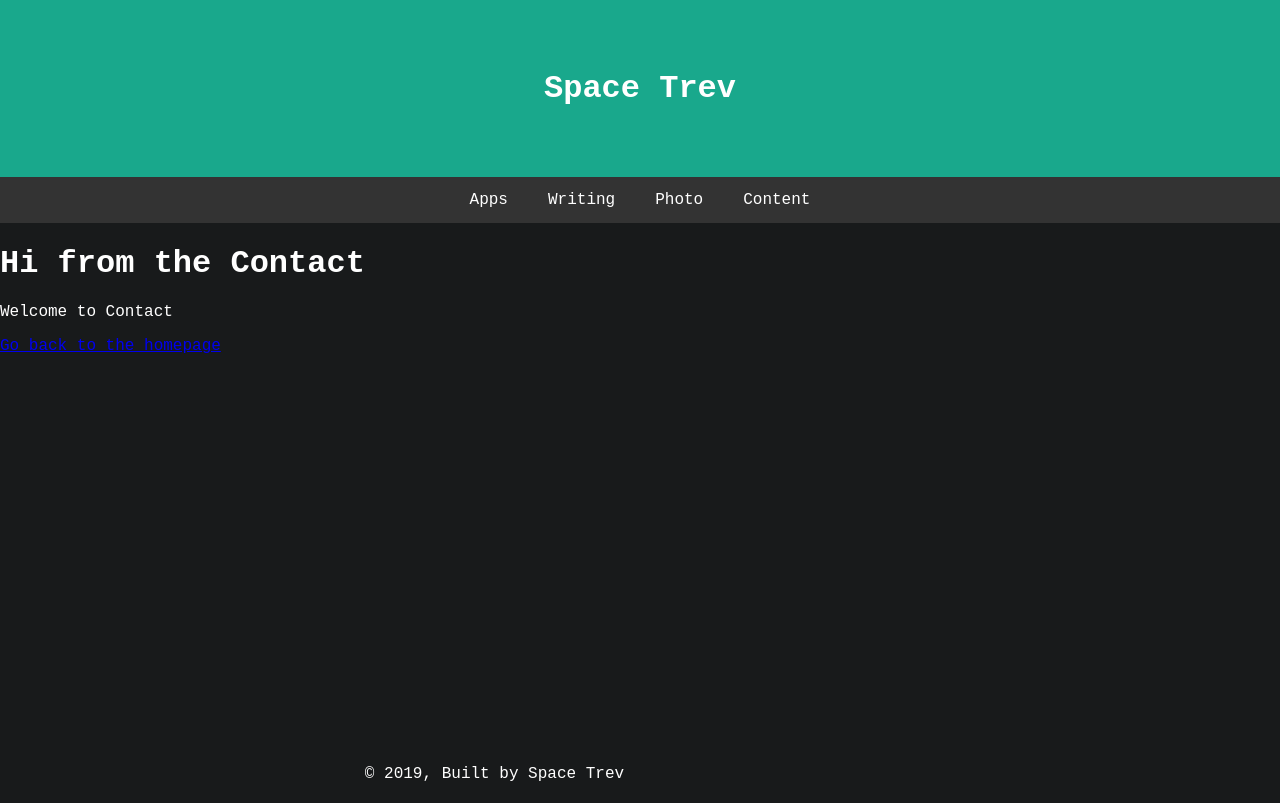
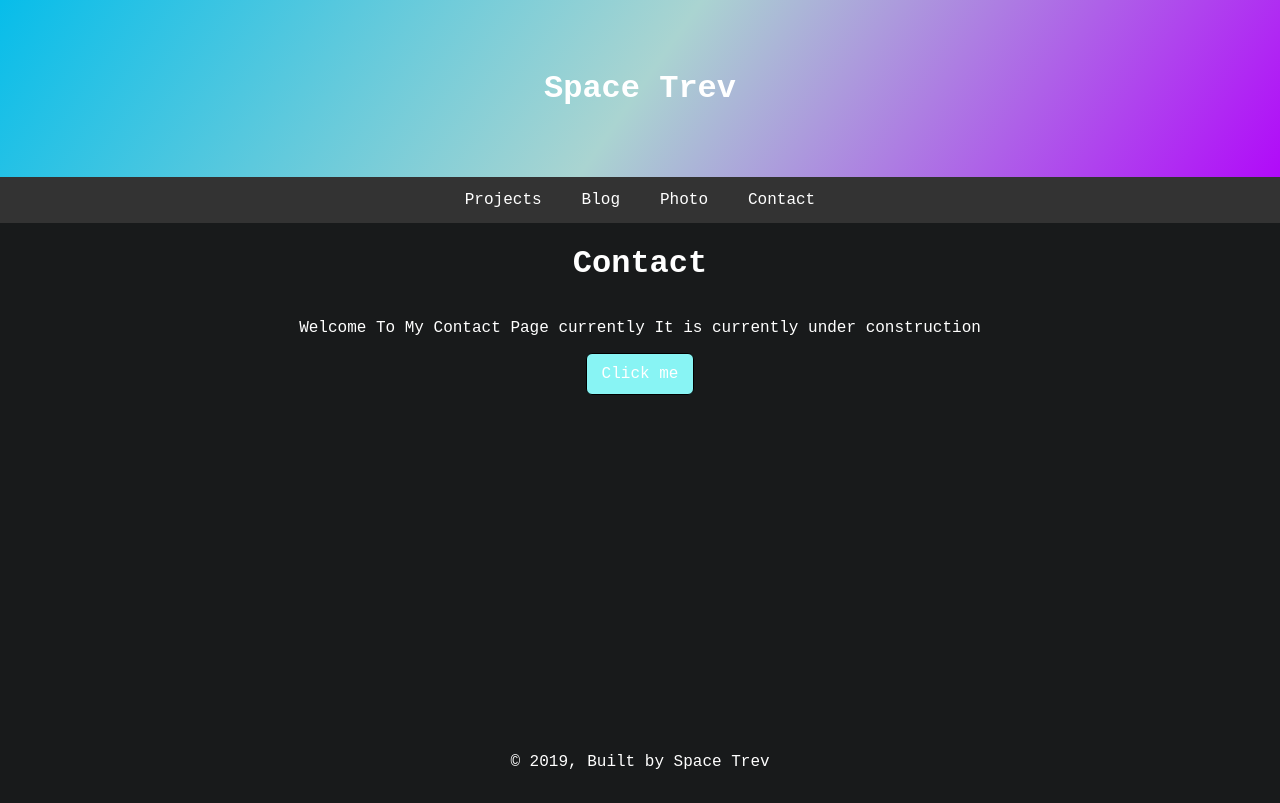
Before and after one commit to SpaceTrev/Portfolio, a Gatsby site: page /contact in a window 1280 px wide. Built offline with nearby package versions, Linux system fonts and the light colour scheme; Gatsby itself is replaced by a stand-in of ours.

Commit message:
fixed layout on all pages removed unessecary parent flex's also added some styling to buttons and fixed blog post layout

```diff
--- /dev/null
+++ b/src/components/ProjectsHeaderCard.js
@@ -0,0 +1,25 @@
+import React from "react"
+import LinkButton from "../reusable/LinkButton"
+import FlexRow from "../reusable/FlexRow"
+import FlexColumn from "../reusable/FlexColumn"
+import styled from "styled-components"
+const FlexColumnCentered = styled(FlexColumn)`
+  align-items: center;
+  justify-content: center;
+`
+const HeaderCard = props => (
+  <FlexColumnCentered>
+    <FlexRow>
+      <h1>{props.name}</h1>
+    </FlexRow>
+    <FlexRow>
+      <p>
+        {props.greeting} currently {props.status}
+      </p>
+    </FlexRow>
+    <FlexRow>
+      <LinkButton to="/">Go back to the homepage</LinkButton>
+    </FlexRow>
+  </FlexColumnCentered>
+)
+export default HeaderCard
--- a/src/components/header.js
+++ b/src/components/header.js
@@ -4,7 +4,7 @@ import React from "react"
 import styled from "styled-components"
 
 const SpaceHeader = styled.header`
-  background: #1abc9ce0;
+  background: linear-gradient(125deg, #07bdea, #aad4d1, #b10af9);
   color: #ffffff;
   width: 100vw;
   display: flex;
@@ -49,10 +49,10 @@ const Header = ({ siteTitle }) => (
       </HeaderDiv>
     </SpaceHeader>
     <NavBar>
-      <NavbarLink to="/projects">Apps</NavbarLink>
-      <NavbarLink to="/writing">Writing</NavbarLink>
+      <NavbarLink to="/projects">Projects</NavbarLink>
+      <NavbarLink to="/blog">Blog</NavbarLink>
       <NavbarLink to="/photo">Photo</NavbarLink>
-      <NavbarLink to="/contact">Content</NavbarLink>
+      <NavbarLink to="/contact">Contact</NavbarLink>
     </NavBar>
   </>
 )
--- a/src/components/layout.js
+++ b/src/components/layout.js
@@ -6,14 +6,15 @@ import Header from "./header"
 import "./layout.css"
 const PageFooter = styled.footer`
   display: flex;
-  flex-direction: row;
-  align-items: flex-end;
+`
+const FooterDiv = styled.div`
+  display: flex;
   justify-content: center;
+  margin-top: -50px;
 `
 const Content = styled.div`
-  min-height: calc(100vh - 240px);
-  min-width: 100vw;
-  display: flex;
+  height: calc(100vh - 220px);
+  width: 100vw;
 `
 const Layout = ({ children }) => {
   const data = useStaticQuery(graphql`
@@ -31,10 +32,12 @@ const Layout = ({ children }) => {
       <Header siteTitle={data.site.siteMetadata.title} />
       <Content>
         <main>{children}</main>
+      </Content>
+      <FooterDiv>
         <PageFooter>
           © {new Date().getFullYear()}, Built by Space Trev
         </PageFooter>
-      </Content>
+      </FooterDiv>
     </>
   )
 }
--- a/src/pages/writing.js
+++ b/src/pages/blog.js
@@ -40,7 +40,7 @@ const BlogCardBtn = styled(Link)`
   }
 `
 
-const Writing = ({ data }) => {
+const Blog = ({ data }) => {
   const { edges } = data.allMarkdownRemark
 
   return (
@@ -94,4 +94,4 @@ export const query = graphql`
   }
 `
 
-export default Writing
+export default Blog
--- a/src/pages/contact.js
+++ b/src/pages/contact.js
@@ -1,15 +1,13 @@
 import React from "react"
-import { Link } from "gatsby"
-
 import Layout from "../components/layout"
 import SEO from "../components/seo"
-
+import HeaderCard from "../components/ProjectsHeaderCard"
+import AppDiv from "../reusable/AppDiv"
 const Contact = () => (
   <Layout>
-    <SEO title="Contact Page" />
-    <h1>Hi from the Contact</h1>
-    <p>Welcome to Contact</p>
-    <Link to="/">Go back to the homepage</Link>
+  <AppDiv>
+    <HeaderCard name="Contact" greeting="Welcome To My Contact Page" status="It is currently under construction"/>
+  </AppDiv>
   </Layout>
 )
 
--- a/src/pages/index.js
+++ b/src/pages/index.js
@@ -5,7 +5,7 @@ import Landing from "./landing"
 import Contact from "./contact"
 import Projects from "./projects"
 import Photo from "./photo"
-import Writing from "./writing"
+import Blog from "./blog"
 import NotFoundPage from "./404"
 
 const App = () => {
@@ -16,7 +16,7 @@ const App = () => {
       <Contact path="/contact" />
       <Projects path="/projects" />
       <Photo path="/photo" />
-      <Writing path="/writing" />
+      <Blog path="/blog" />
       <NotFoundPage path="/404" />
     </Router>
   )
--- /dev/null
+++ b/src/reusable/AppDiv.js
@@ -0,0 +1,10 @@
+import styled from "styled-components"
+
+const AppDiv = styled.div`
+  display: flex;
+  justify-content: center;
+  align-items: center;
+  height: 100%;
+`
+
+export default AppDiv
--- a/src/reusable/LinkButton.js
+++ b/src/reusable/LinkButton.js
@@ -5,15 +5,14 @@ import styled from "styled-components"
 const LinkStyle = styled(Link)`
   text-decoration: none !important;
   color: #ffffff;
-  height: 200px;
-  width: 250px;
-  padding: 10px 20px;
+  line-height: 30px;
+  padding: 5px 15px;
   border: 0.5px solid #000;
-  border-radius: 8%;
-  background: #11f4f4 !important;
-  margin-top: 100px;
+  border-radius: 6px;
+  text-align: center;
+  background: #88f4f4 !important;
 `
 
-const LinkButton = () => <LinkStyle to="/apps/">Click me</LinkStyle>
+const LinkButton = () => <LinkStyle>Click me</LinkStyle>
 
 export default LinkButton
```
Also changed, not shown: src/components/footer.js (added, +15 -0 lines), src/pages/photo.js (+9 -4 lines), src/pages/projects.js (+10 -6 lines), src/templates/blogPost.js (+21 -18 lines).
